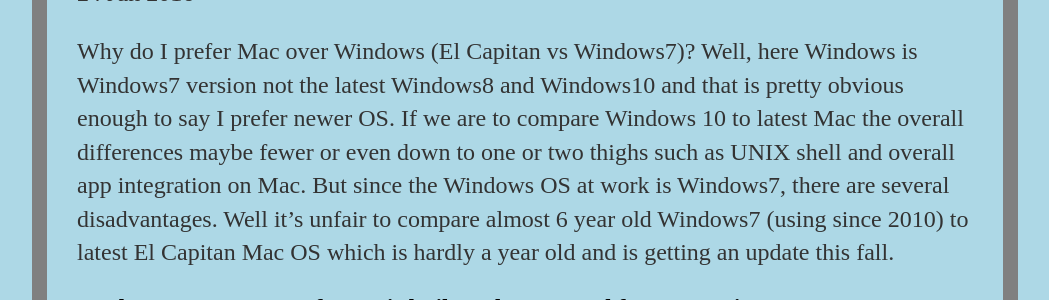
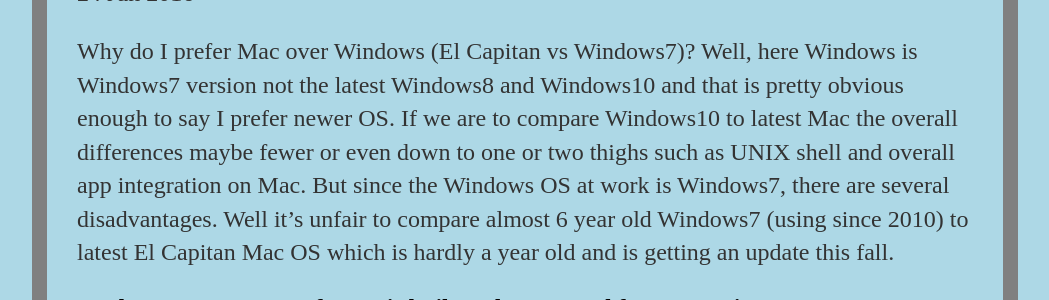
Before and after one commit to 4Step/4Step.github.io, a Jekyll site: the page built from _posts/2016-06-24-mac-vs-windows.md, in a window 1280 px wide and 900 px high. Shown: the part 231-531 px from the top of the window, without its empty margins (115-1164 px from the left). Built offline with Jekyll 4.4.1, drawn with Linux system fonts in a browser that asks for light colours.

Commit message:
revise screeshot

```diff
--- a/_posts/2016-06-24-mac-vs-windows.md
+++ b/_posts/2016-06-24-mac-vs-windows.md
@@ -4,7 +4,7 @@
 date: 2016-06-24
 ---
 
-Why do I prefer Mac over Windows (El Capitan vs Windows7)? Well, here Windows is Windows7 version not the latest Windows8 and Windows10 and that is pretty obvious enough to say I prefer newer OS. If we are to compare Windows 10 to latest Mac the overall differences maybe fewer or even down to one or two thighs such as UNIX shell and overall app integration on Mac. But since the Windows OS at work is Windows7, there are several disadvantages. Well it’s unfair to compare almost 6 year old Windows7 (using since 2010) to latest El Capitan Mac OS which is hardly a year old and is getting an update this fall.
+Why do I prefer Mac over Windows (El Capitan vs Windows7)? Well, here Windows is Windows7 version not the latest Windows8 and Windows10 and that is pretty obvious enough to say I prefer newer OS. If we are to compare Windows10 to latest Mac the overall differences maybe fewer or even down to one or two thighs such as UNIX shell and overall app integration on Mac. But since the Windows OS at work is Windows7, there are several disadvantages. Well it’s unfair to compare almost 6 year old Windows7 (using since 2010) to latest El Capitan Mac OS which is hardly a year old and is getting an update this fall.
 
 
 
@@ -12,7 +12,7 @@
 The following are a few programs that I use daily at work.
 
 **1. Jekyll** - A static website built from Github pages doesn’t officially support windows.. here is what Jekyll websites states:
-![No official support for windows]({{ site.url }}/assets/Jekyll_on_Windows.png) This blog is powered by [Jekyll](http://jekyllrb.com) on [Github](http://github.com) where blog posts are written in [Markdown](https://en.wikipedia.org/wiki/Markdown) and are edited in [Atom](https://atom.io/). All of this is seamless done via command line tools on Mac.
+![No official support for windows]({{ site.url }}/assets/Jekyll_on_Windows.png) This blog is powered by [Jekyll](http://jekyllrb.com) on [Github](https://github.com/4Step/4Step.github.io) where blog posts are written in [Markdown](https://en.wikipedia.org/wiki/Markdown) and are edited in [Atom](https://atom.io/). All of this is seamless done via command line tools on Mac.
 
 **2. GitHub**: Command line reference is one the easiest ways to operate Github and cmd on windows is not quite the same as the UNIX bash or Mac terminal in both capacity and quality. Sometimes using git cmd is unsupported as it complains on windows for powershell versions 2.0 vs 3.0. User never knows which shell version is required. Instead of dealing with this I use UNIX bash on PC, which is nearly the same as terminal on Mac but at times it crashes.
 
```
